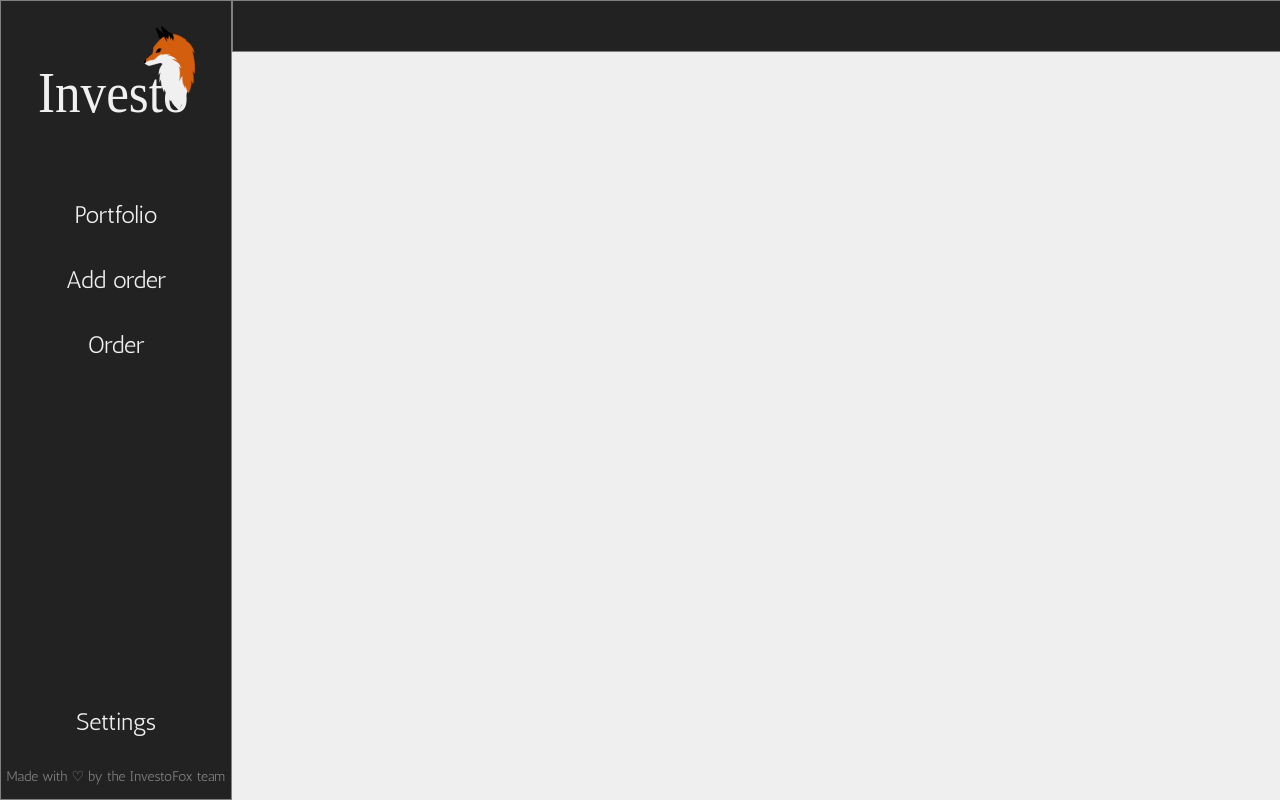
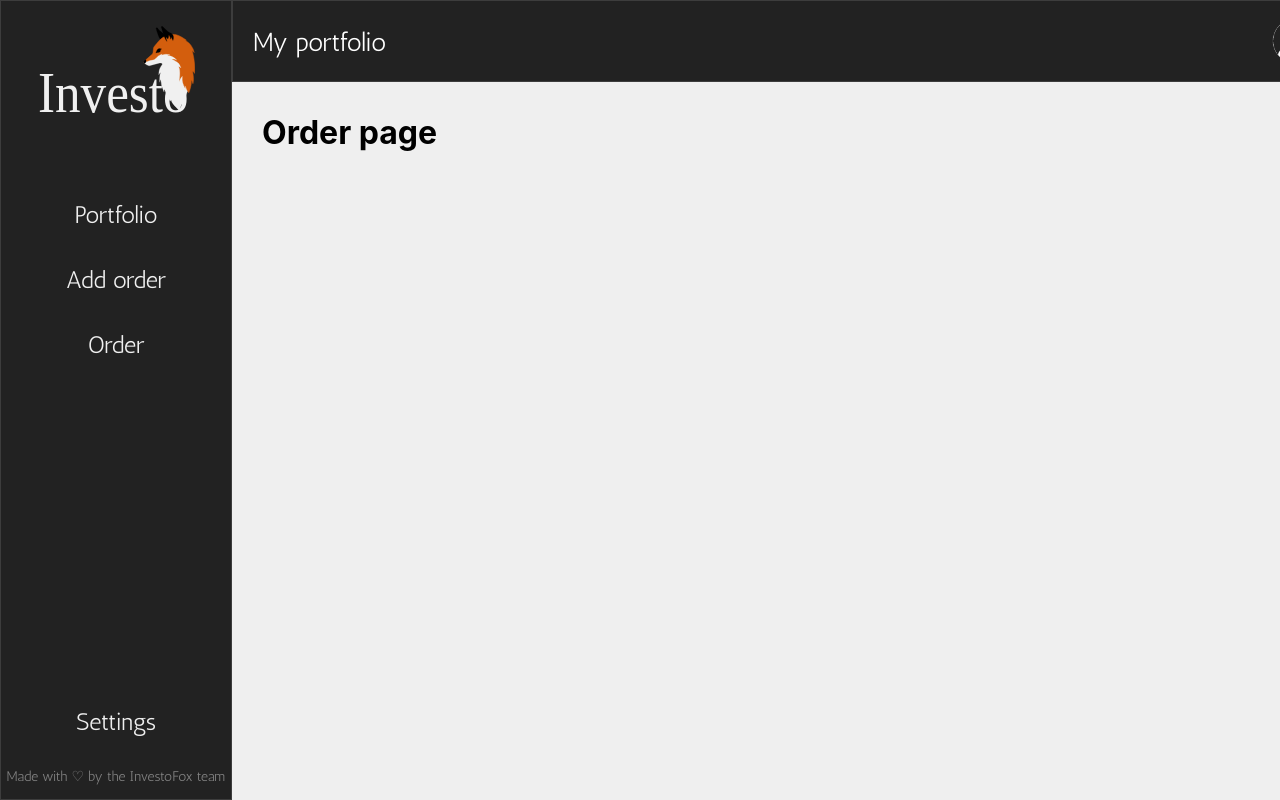
Before and after one commit to rakenduste-programmeerimine-2021/investofox, a React (Create React App) app in the folder frontend/: page /order in a window 1280 px wide. Shown: the top 800 px of the page. Built offline with nearby package versions, Linux system fonts and the light colour scheme.

Commit message:
Add navbars to pages

```diff
--- a/frontend/src/App.js
+++ b/frontend/src/App.js
@@ -3,15 +3,11 @@ import Register from "./pages/Register";
 import NavBar from './components/NavBar';
 import Login from "./pages/Login";
 
-const authPage = () => (
+const authPages = () => (
   <div>
     <Route exact path={["/", "/login"]} component={Login} />
     <Route exact path="/register" component={Register} />
   </div>
-)
-
-const regularPage = () => (
-  <NavBar/>
 )
 
 const App = () => {
@@ -19,8 +15,27 @@ const App = () => {
     <div>
       <BrowserRouter>
         <Switch>
-          <Route exact path={["/", "/login", "/register"]} component={authPage}/>
-          <Route component={regularPage}/>
+          <Route exact path={["/", "/login", "/register"]} component={authPages}/>
+          <Route exact path={"/portfolio"}>
+            <NavBar>
+              <h1>Portfolio page</h1> {/* Just a placeholder until the actual component is ready */}
+            </NavBar>
+          </Route>
+          <Route exact path={"/add-order"}>
+            <NavBar>
+              <h1>Add order page</h1> {/* Just a placeholder until the actual component is ready */}
+            </NavBar>
+          </Route>
+          <Route exact path={"/order"}>
+            <NavBar>
+              <h1>Order page</h1> {/* Just a placeholder until the actual component is ready */}
+            </NavBar>
+          </Route>
+          <Route exact path={"/settings"}>
+            <NavBar>
+              <h1>Settings</h1> {/* Just a placeholder until the actual component is ready */}
+            </NavBar>
+          </Route>
         </Switch>
       </BrowserRouter>
     </div>
--- a/frontend/src/components/NavBar.css
+++ b/frontend/src/components/NavBar.css
@@ -14,8 +14,8 @@
     height: 99.8vh;
     text-align: center;
     border-style: solid;
-    border-width: 0.5px;
-    border-color: #808080;
+    border-width: 1px;
+    border-color: #3D3D3D;
 }
 
 .topHalf {
@@ -71,13 +71,35 @@
     display: flex;
     flex-direction: row;
     width: 86.5vw;
-    height: 50px;
+    height: 80px;
     background-color: #222222;
     border-style: solid;
-    border-width: 0.5px;
-    border-color: #808080;
+    border-width: 1px;
+    border-color: #3D3D3D;
+    justify-content: space-between;
+}
+
+.titleContainer {
+    display: flex-start;
+}
+
+.currentPageTitle {
+    color: #FFFFFF;
+    font-family: Antic;
+    font-size: 26px;
+    padding-left: 20px;
+}
+
+.userProfileContainer {
+    display: flex-end;
+}
+
+.profileIcon {
+    height: 50px;
+    width: 60px;
+    padding: 15px 15px 15px 5px;
 }
 
 .content {
-    padding: 20px 30px;
+    padding: 10px 30px;
 }
--- a/frontend/src/components/NavBar.js
+++ b/frontend/src/components/NavBar.js
@@ -2,26 +2,26 @@ import React from 'react';
 import { Link } from 'react-router-dom';
 import './NavBar.css';
 import logo from '../InvestoFoxLogo.svg';
+import profileIcon from '../IFicon.png';
 import './NavBar.css';
 
-function NavBar(){
-
-    //let s = "no probs B)";
-
+const NavBar = ({children}) => {
     return(
         <div className="page">
             <div className="leftBar">
                 <div className="topHalf">
-                    <img src={logo} alt="InvestoFox logo" className="logo" />
+                    <Link to="./portfolio">
+                        <img src={logo} alt="InvestoFox logo" className="logo" />
+                    </Link>
                     <div className="navBarButtonsDiv">
                         <Link to="./portfolio">
                             <button className="navBarButton">Portfolio</button>
                         </Link>
-                        <Link to="./addOrder">
-                        <button className="navBarButton">Add order</button>
+                        <Link to="./add-order">
+                            <button className="navBarButton">Add order</button>
                         </Link>
                         <Link to="./order">
-                        <button className="navBarButton">Order</button>
+                            <button className="navBarButton">Order</button>
                         </Link>
                     </div>
                 </div>
@@ -34,8 +34,15 @@ function NavBar(){
             </div>
             <div className="temp">
                 <div className="topBar">
+                    <div className="titleContainer">
+                        <p className="currentPageTitle">My portfolio</p>
+                    </div>
+                    <div className="userProfileContainer">
+                        <img src={profileIcon} className="profileIcon" alt="user icon" />
+                    </div>
                 </div>
                 <div className="content">
+                    {children}
                 </div>
             </div>
         </div>
```
Also changed, not shown: frontend/src/IFicon.png (added).
